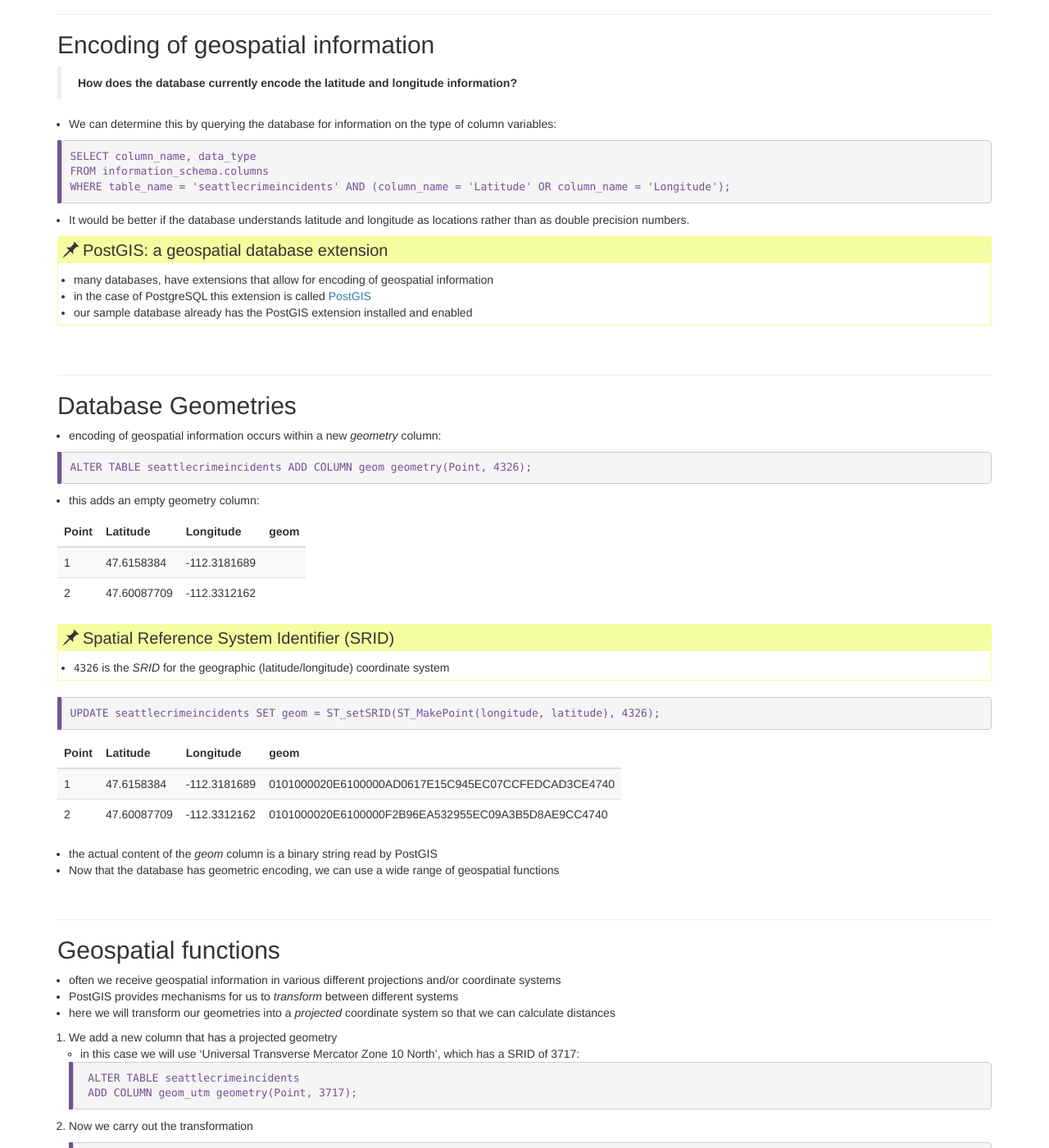
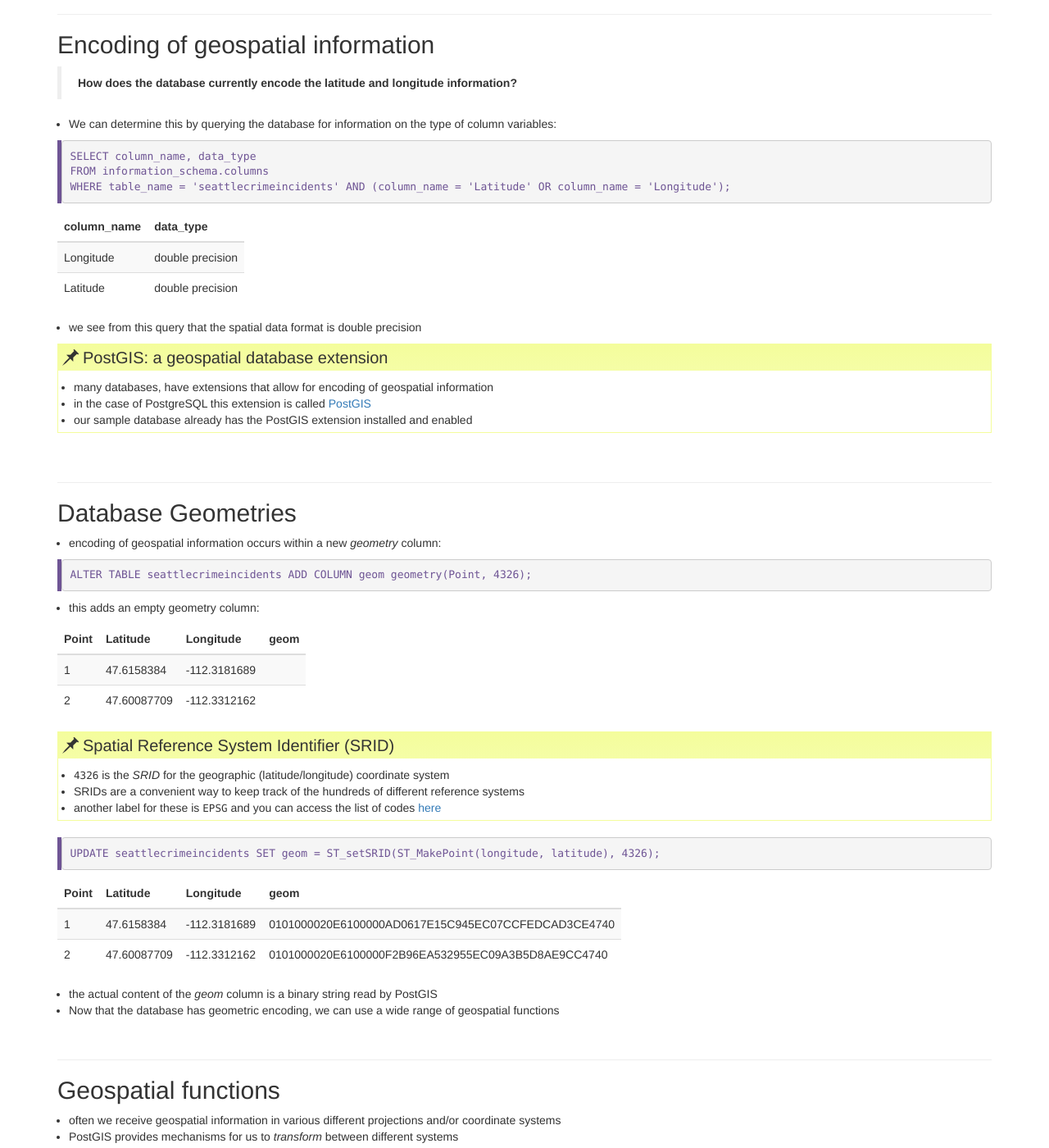
Before and after one commit to uwescience/SQL-geospatial-tutorial, a Jekyll site: the page built from _episodes/04-geospatialQueries.md, in a window 1280 px wide and 1400 px high, scrolled down 3286 px. Shown: the whole window at 82% size. Built offline with Jekyll 4.4.1, drawn with Linux system fonts in a browser that asks for light colours.

Commit message:
add some detail on SRIDs

```diff
--- a/_episodes/04-geospatialQueries.md
+++ b/_episodes/04-geospatialQueries.md
@@ -110,7 +110,12 @@ WHERE table_name = 'seattlecrimeincidents' AND (column_name = 'Latitude' OR colu
 ~~~
 {: .sql}
 
-* It would be better if the database understands latitude and longitude as locations rather than as double precision numbers.
+| column_name | data_type |
+| ------ | ------- |
+| Longitude | double precision |
+| Latitude | double precision |
+
+* we see from this query that the spatial data format is double precision
 
 > ## PostGIS: a geospatial database extension
 > * many databases, have extensions that allow for encoding of geospatial information
@@ -137,9 +142,10 @@ ALTER TABLE seattlecrimeincidents ADD COLUMN geom geometry(Point, 4326);
 | 1 | 47.6158384| -112.3181689 | |
 | 2 | 47.60087709 | -112.3312162 | |
 
-
 > ## Spatial Reference System Identifier (SRID)
 > - `4326` is the *SRID* for the geographic (latitude/longitude) coordinate system
+> - SRIDs are a convenient way to keep track of the hundreds of different reference systems
+> - another label for these is `EPSG` and you can access the list of codes [here](http://www.epsg.org/)
 {: .callout}
 
 ~~~
@@ -205,7 +211,6 @@ UPDATE seattlecrimeincidents SET geom = ST_setSRID(ST_MakePoint(longitude, latit
 > What explains the difference?
 {: .discussion}
 
-
 > ## What is the most common crime within 1 km of my house?
 > 1. Find the coordinates of your house (or some other feature in the Seattle region).
 > *HINT: you can use google maps to find the latitude and longitude of any map location*
```
